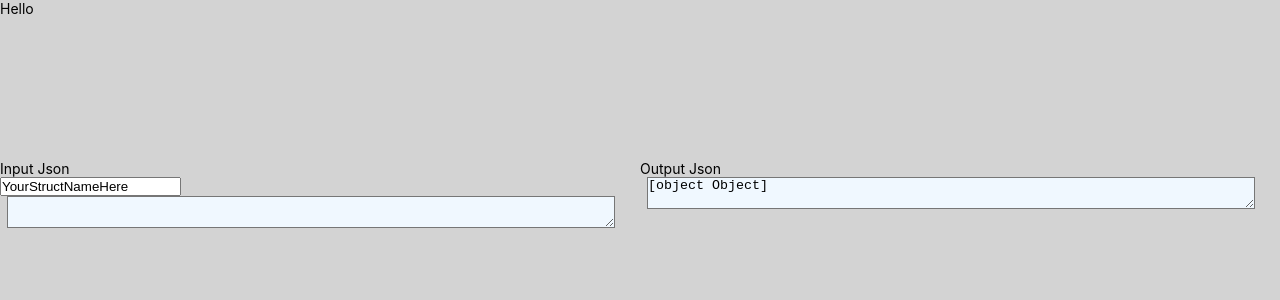
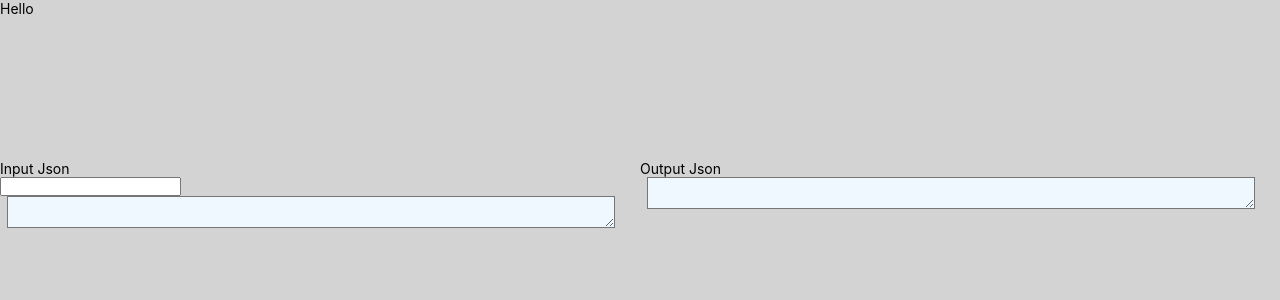
Before and after one commit to Charnnarong/json-to-go-struct, a React (Create React App) app: page / in a window 1280 px wide. Shown: the top 300 px of the page. Built offline with nearby package versions, Linux system fonts and the light colour scheme.

Commit message:
complete logic for now

```diff
--- a/src/components/UserInputPanel.jsx
+++ b/src/components/UserInputPanel.jsx
@@ -6,7 +6,7 @@ class UserInputPanel extends Component {
         super(props)
         this.state = {
             jsonString: '',
-            mainStructName: 'YourStructNameHere'
+            mainStructName: ''
         }
     }
 
--- a/src/components/UserOutputPanel.jsx
+++ b/src/components/UserOutputPanel.jsx
@@ -4,10 +4,20 @@ import jsonToGoStruct from "../logic/jsonToGoStruct"
 
 function UserOutputPanel(props) {
 
+    let result = "";
+
+    if(props.mainStructName){
+
+        const values = jsonToGoStruct(props.jsonInput , props.mainStructName);
+        result = values["value"];
+    }
+
+
+
     return (
         <div className="userOutputPanel">
             <p>Output Json</p>
-            <textarea value={ jsonToGoStruct(props.jsonInput , props.mainStructName)} readOnly={true}/>
+            <textarea value={result} readOnly={true}/>
         </div>
     )
 
--- a/src/logic/jsonToGoStruct.js
+++ b/src/logic/jsonToGoStruct.js
@@ -243,7 +243,7 @@ function constructGoType(candidates, omitemptyMember, rootType, rootStructName)
             const goType = makeGoType(arrayTypes, key2, isReferenceType);
             const jsonType = (!goType.includes("interface")) && omitemptyMember[key][key2] ? `\t\`json:"${key2},omitempty"\`` : `\t\`json:"${key2}"\``;
             const templatedKeyValue = makeCommonInitialisms(makeGoStructVariable(key2)) + "\t" + makeGoType(arrayTypes, key2, isReferenceType) + jsonType;
-            goStruct += "\n" + templatedKeyValue
+            goStruct += "\n  " + templatedKeyValue
         }
         goStruct += `\n}\n\n`;
         result += goStruct
--- a/src/scss/components/_userOutputPanel.scss
+++ b/src/scss/components/_userOutputPanel.scss
@@ -6,5 +6,6 @@
     max-width: 95%;
     height: 100%;
     margin-left: .5rem;
+    white-space: pre;
   }
 }
```
